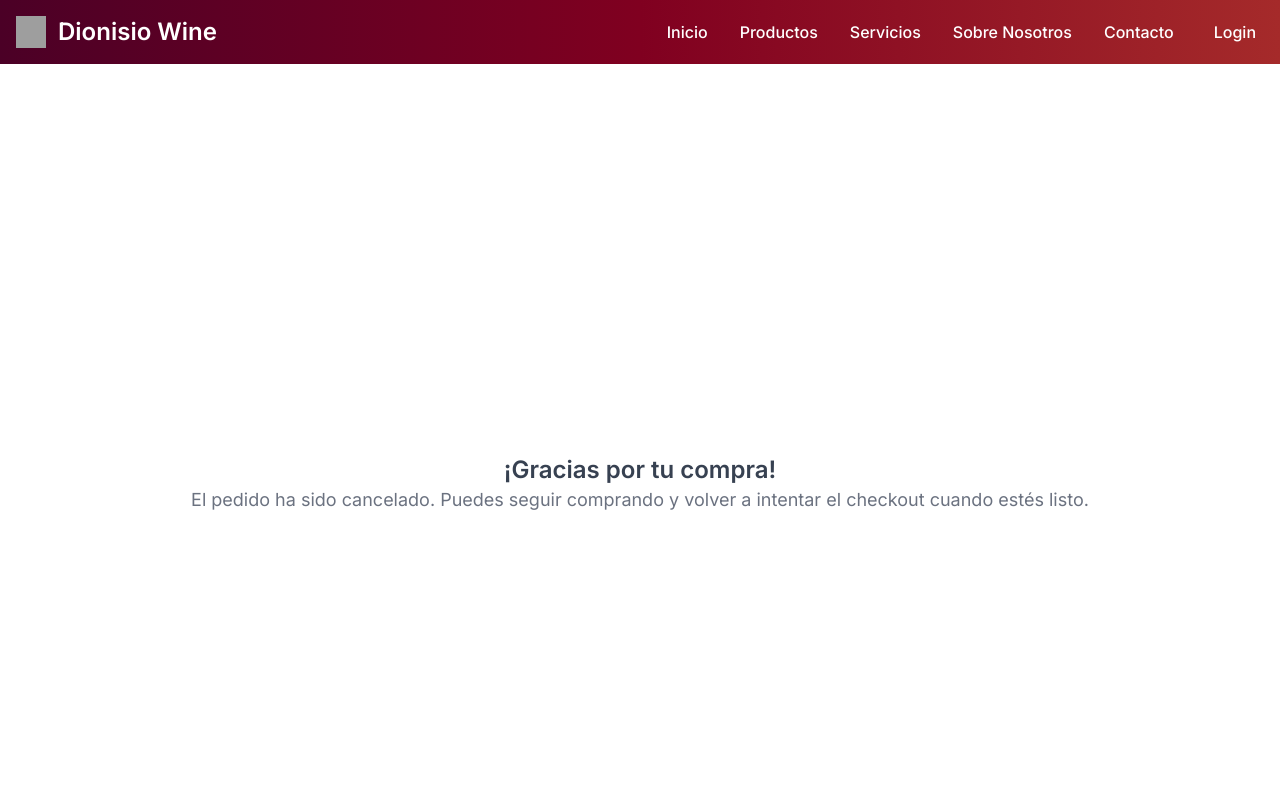
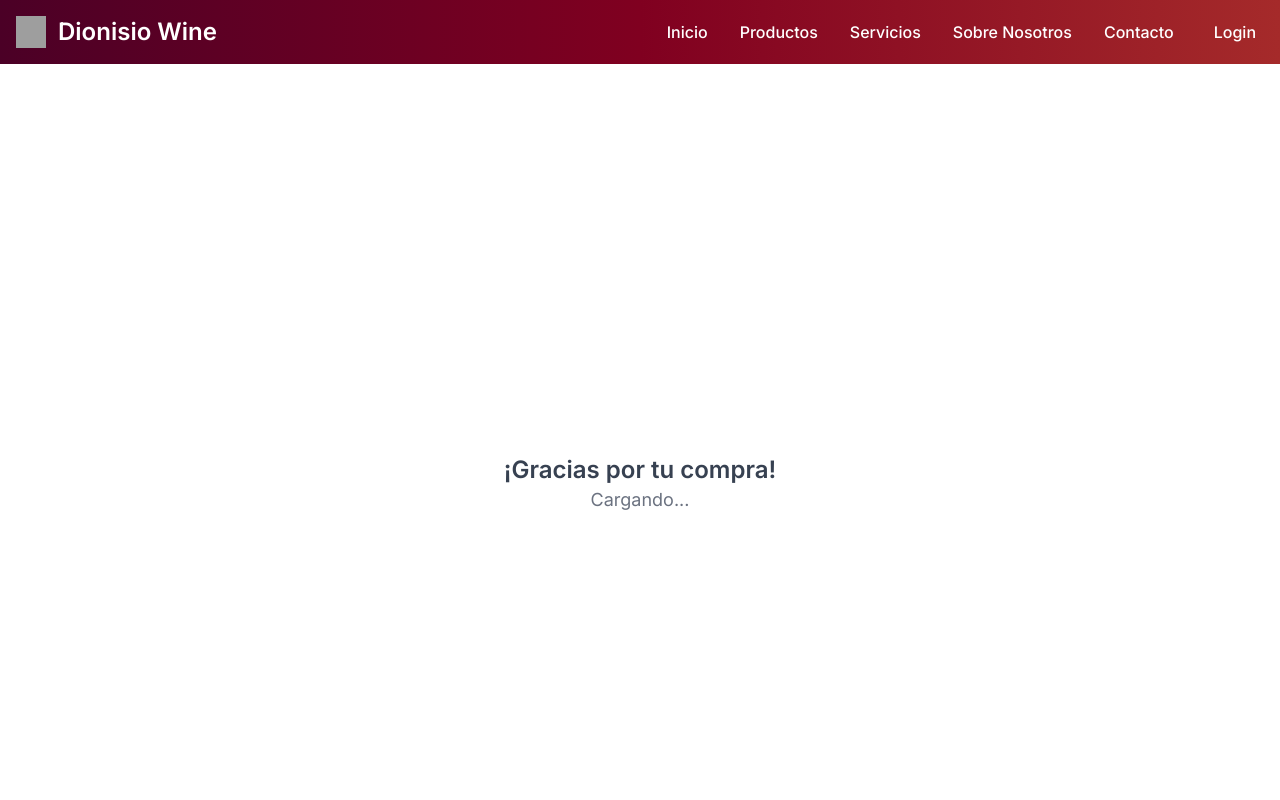
Before and after one commit to Emanuele-Zanni/Dionisio-Wine-Company-Frontend, a Next.js app in the folder frontend/: page /checkout in a window 1280 px wide. Shown: the top 800 px of the page. Built offline with nearby package versions, Linux system fonts and the light colour scheme; no server answers; grey boxes are pictures that could not be loaded.

Commit message:
para pull esperando back

```diff
--- a/frontend/src/app/checkout/page.js
+++ /dev/null
@@ -1,89 +0,0 @@
-"use client";
-import React, { useEffect } from 'react';
-
-export default function CheckoutPage() {
-  useEffect(() => {
-    const query = new URLSearchParams(window.location.search);
-    if (query.get('success')) {
-      console.log('Order placed! You will receive an email confirmation.');
-    }
-
-    if (query.get('canceled')) {
-      console.log('Order canceled -- continue to shop around and checkout when you’re ready.');
-    }
-  }, []);
-
-  useEffect(() => {
-    const query = new URLSearchParams(window.location.search);
-
-    if (query.get('success')) {
-      const cartItems = JSON.parse(localStorage.getItem("checkoutItems") || "[]");
-
-      if (cartItems.length > 0) {
-        const token = localStorage.getItem("token"); // Asegúrate de que el token JWT esté almacenado
-
-        if (!token) {
-          console.error("No se encontró el token en localStorage.");
-          return;
-        }
-
-        const userId = getUserIdFromToken(token); // Función para obtener el userId del token
-
-        // Crear la orden en el backend
-        const createOrder = async () => {
-          try {
-            const response = await fetch(`/api-vinos/orders/create/${userId}`, {
-              method: 'POST',
-              headers: {
-                'Content-Type': 'application/json',
-                'Authorization': `Basic: ${token}`,
-              },
-              body: JSON.stringify(cartItems.map(item => ({
-                productId: item.productId,
-                price: item.price,
-                quantity: item.quantity || 1,
-              }))),
-            });
-
-            if (!response.ok) {
-              throw new Error('Error al crear la orden');
-            }
-
-            // Limpiar el carrito y la información del checkout en localStorage
-            localStorage.removeItem("cart");
-            localStorage.removeItem("checkoutItems");
-
-            console.log('¡Orden creada exitosamente!');
-          } catch (error) {
-            console.error('Error creando la orden:', error);
-          }
-        };
-
-        createOrder();
-      }
-    }
-  }, []);
-
-  const getUserIdFromToken = (token) => {
-    try {
-      const payload = JSON.parse(atob(token.split('.')[1])); // Decodificar el JWT para obtener el payload
-      return payload.id; // Esto asume que el userId está en el campo "sub" del token
-    } catch (error) {
-      console.error("Error al decodificar el token:", error);
-      return null;
-    }
-  };
-
-
-
-  return (
-    <div className="min-h-screen flex flex-col items-center justify-center py-6">
-      <h1 className="text-2xl font-semibold text-gray-700">¡Gracias por tu compra!</h1>
-      <p className="text-lg text-gray-500">
-        {new URLSearchParams(window.location.search).get('success')
-          ? 'Tu pedido ha sido realizado con éxito. Recibirás una confirmación por correo electrónico.'
-          : 'El pedido ha sido cancelado. Puedes seguir comprando y volver a intentar el checkout cuando estés listo.'}
-      </p>
-    </div>
-  );
-}
--- /dev/null
+++ b/frontend/src/app/checkout/page.tsx
@@ -0,0 +1,129 @@
+"use client";
+import { error } from 'console';
+import React, { useEffect, useState } from 'react';
+
+interface cartItem {
+  productId: string;
+  price: number;
+  quantity: number;
+}
+
+export default function CheckoutPage() {
+  const [orderStatus, setOrderStatus] = useState<string | null>(null);
+
+  useEffect(() => {
+    if (typeof window !== "undefined") {
+      const query = new URLSearchParams(window.location.search);
+
+      if (query.get('success')) {
+        setOrderStatus('success');
+        console.log('Order placed! You will receive an email confirmation.');
+      } else if (query.get('canceled')) {
+        setOrderStatus('canceled');
+        console.log('Order canceled -- continue to shop around and checkout when you’re ready.');
+      }
+    }
+  }, []);
+
+  useEffect(() => {
+    if (orderStatus === 'success') {
+      const cartItem: cartItem[] = JSON.parse(localStorage.getItem("checkoutItems") || "[]");
+
+      if (cartItem.length > 0) {
+        const token = localStorage.getItem("token");
+
+        if (!token) {
+          console.error("No se encontró el token en localStorage.");
+          return;
+        }
+
+        const userId = getUserIdFromToken(token);
+
+        // Calcular el precio total
+        const totalPrice = cartItem.reduce((total, item) =>
+          total + parseFloat(item.price) * (item.quantity || 1),
+        0);
+
+
+        const createOrder = async () => {
+          try {
+            const orderData = {
+              cartItems: cartItem.map(item => ({
+                productId: item.productId,
+                price: parseFloat(item.price), // Asegúrate de convertir el precio a número
+                quantity: item.quantity || 1,
+              })),
+              userId,
+              price: totalPrice,
+            };
+
+            // Log de los datos enviados
+            console.log('Datos enviados en el POST:', orderData);
+
+            const response = await fetch(`/api-vinos/orders/create/${userId}`, {
+              method: 'POST',
+              headers: {
+                'Content-Type': 'application/json',
+                'Authorization': `Basic: ${token}`,
+              },
+              /*
+              body: JSON.stringify({
+                cartItems: cartItems.map(item => ({
+                  productId: item.productId,
+                  price: item.price,
+                  quantity: item.quantity || 1,
+                })),
+                userId,
+                price: totalPrice,
+              }),
+              */
+              body: JSON.stringify(orderData),
+            });
+
+            console.log('Respuesta del servidor:', await response.json());
+
+            console.log(totalPrice)
+            console.log(response)
+            console.log(cartItem)
+
+            if (!response.ok) {
+              throw new Error('Error al crear la orden');
+            }
+
+            localStorage.removeItem("cart");
+            localStorage.removeItem("checkoutItems");
+
+            console.log('¡Orden creada exitosamente!');
+          } catch (error) {
+            console.error('Error creando la orden:', error);
+          }
+        };
+
+        createOrder();
+      }
+    }
+  }, [orderStatus]);
+
+  const getUserIdFromToken = (token: string): string | null => {
+    try {
+      const payload = JSON.parse(atob(token.split('.')[1])); // Decodificar el JWT para obtener el payload
+      return payload.id; // Esto asume que el userId está en el campo "id" del token
+    } catch (error) {
+      console.error("Error al decodificar el token:", error);
+      return null;
+    }
+  };
+
+  return (
+    <div className="min-h-screen flex flex-col items-center justify-center py-6">
+      <h1 className="text-2xl font-semibold text-gray-700">¡Gracias por tu compra!</h1>
+      <p className="text-lg text-gray-500">
+        {orderStatus === 'success'
+          ? 'Tu pedido ha sido realizado con éxito. Recibirás una confirmación por correo electrónico.'
+          : orderStatus === 'canceled'
+          ? 'El pedido ha sido cancelado. Puedes seguir comprando y volver a intentar el checkout cuando estés listo.'
+          : 'Cargando...'}
+      </p>
+    </div>
+  );
+}
--- a/frontend/src/components/Navbar/index.tsx
+++ b/frontend/src/components/Navbar/index.tsx
@@ -29,6 +29,7 @@ function Navbar() {
       localStorage.removeItem('token');
       localStorage.removeItem('role');
       localStorage.removeItem('cart');
+      localStorage.removeItem('checkoutItems');
       window.location.href = '/api/auth/logout';
     } catch (error) {
       console.error('Error during logout:', error);
--- a/frontend/tsconfig.json
+++ b/frontend/tsconfig.json
@@ -21,6 +21,6 @@
       "@/*": ["./src/*"]
     }
   },
-  "include": ["next-env.d.ts", "**/*.ts", "**/*.tsx", ".next/types/**/*.ts", "src/app/api/auth/[auth0]/route.js", "src/app/checkout/page.js"],
+  "include": ["next-env.d.ts", "**/*.ts", "**/*.tsx", ".next/types/**/*.ts", "src/app/api/auth/[auth0]/route.js", "src/app/checkout/page.tsx"],
   "exclude": ["node_modules"]
 }
```
